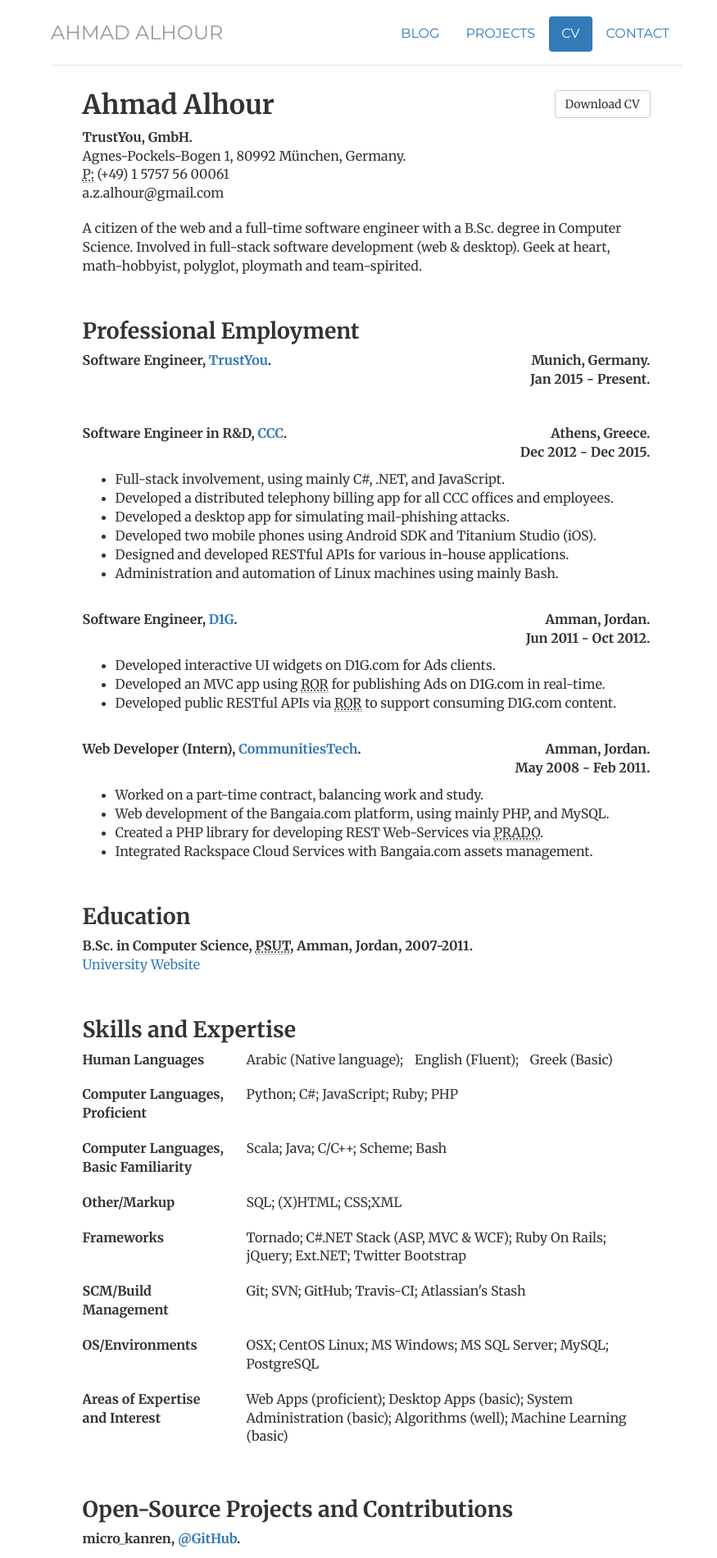
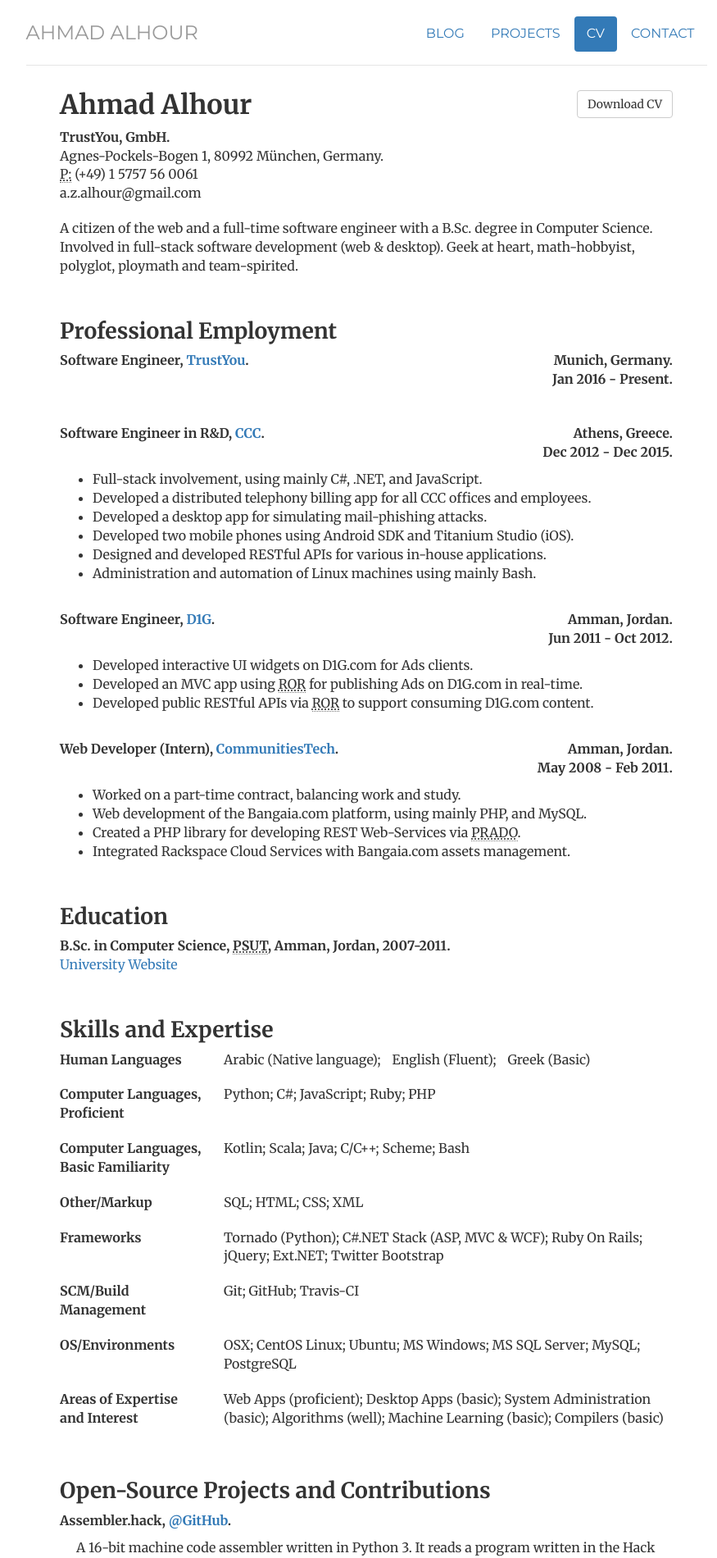
Before and after one commit to aalhour/aalhour.github.io, a Jekyll site: the page built from cv/index.html, in a window 1280 px wide. Shown: the top 1900 px of the page at 82% size, without its empty margins (193-1068 px from the left). Built offline with Jekyll 4.4.1, drawn with Linux system fonts in a browser that asks for light colours; some of the changed text lies outside the part shown.

Commit message:
Updated Projects. Updated CV. Widended all pages by 61 pixels.

```diff
--- a/_data/projects.yml
+++ b/_data/projects.yml
@@ -1,23 +1,29 @@
+- title: "Assembler.hack"
+  subtitle: ""
+  linktitle: "@GitHub"
+  link: "https://github.com/aalhour/Assembler.hack"
+  description: "A 16-bit machine code assembler written in Python 3. It reads a program written in the Hack Assembly Language (*.asm text file), assembles it to a 16-bit binary machine code program, written in the Hack Machine Language, and then saves the assembled machine code program to a new file (*.hack text file). This project was implemented as part of building a complete 16-bit computer through the <b>nand2tetris</b> project."
+
 - title: "micro_kanren"
   subtitle: ""
   linktitle: "@GitHub"
   link: "https://github.com/aalhour/micro_kanren"
-  description: "An object-oriented microKanren implementation in Python 3."
+  description: "microKanren (and miniKanren) refer to a family of embedded Domain Specific Languages for Relational-Declarative Logic programming. This is an object-oriented implementation of microKanren using Python 3 as the host language."
 
 - title: "C# Algorithms"
   subtitle: ""
   linktitle: "@GitHub"
   link: "https://github.com/aalhour/c-sharp-algorithms"
-  description: "A class-library project of standard Data Structures and Algorithms implementations, written in C#."
+  description: "A C# plug-and-play class-library project of standard Data Structures and Algorithms implementations. Even though this project started for educational purposes, the implemented Data Structures and Algorithms are efficient, stable and tested."
 
 - title: "C# ORM"
   subtitle: "co-creator"
   linktitle: "@GitHub"
   link: "https://github.com/rnd-projects/orm"
-  description: "A lightweight object-relational mapper, written in C#. Supports processing table-relations, and SQL queries construction."
+  description: "Lightweight object-relational mapper, written in C# as a class-library project. Capable of processing database table's relations and generating SQL queries."
 
 - title: "iBill"
   subtitle: "co-creator"
   linktitle: "@GitHub"
   link: "https://github.com/rnd-projects/ibill"
-  description: "A commercial, multi-featured, billing, invoicing and reporting app of various telephony infrastructures and providers (i.e. MS Lync and Asterisk), written in C# and ASP.NET."
+  description: "Commercial, multi-featured, billing, invoicing and reporting app of various telephony infrastructures and providers (i.e. MS Lync and Asterisk), written in C# and ASP.NET Web Forms."
--- a/css/jumbotron-narrow.css
+++ b/css/jumbotron-narrow.css
@@ -35,7 +35,7 @@
 /* Customize container */
 @media (min-width: 768px) {
   .container {
-    max-width: 800px;
+    max-width: 861px;
   }
 
   .dl-horizontal dd {
--- a/cv/index.html
+++ b/cv/index.html
@@ -16,7 +16,7 @@
 		<address>
 			<span itemprop="affiliation"><strong>TrustYou, GmbH.</strong><br></span>
 			Agnes-Pockels-Bogen 1, 80992 München, Germany.<br/>
-			<abbr title="Phone">P:</abbr> (+49) 1 5757 56 00061<br>
+			<abbr title="Phone">P:</abbr> (+49) 1 5757 56 0061<br>
 			<span class="obfuscate">moc.liamg@ruohla.z.a</span>
 		</address>
 	</div>
@@ -34,7 +34,7 @@
 			<span>Software Engineer, <a href="http://www.trustyou.com">TrustYou</a>.</span>
 			<span class='pull-right'>Munich, Germany.</span>
 			<br />
-			<span class='pull-right'>Jan 2015 - Present.</span>
+			<span class='pull-right'>Jan 2016 - Present.</span>
 		</strong>
 	</p>
 	<br />
@@ -124,32 +124,32 @@
 
 	<dl class="dl-horizontal">
 		<dt>Computer Languages,<br />Basic Familiarity</dt>
-		<dd>Scala; Java; C/C++; Scheme; Bash</dd>
+		<dd>Kotlin; Scala; Java; C/C++; Scheme; Bash</dd>
 	</dl>
 
 	<dl class="dl-horizontal">
 		<dt>Other/Markup</dt>
-		<dd>SQL; (X)HTML; CSS;XML</dd>
+		<dd>SQL; HTML; CSS; XML</dd>
 	</dl>
 
 	<dl class="dl-horizontal">
 		<dt>Frameworks</dt>
-		<dd>Tornado; C#.NET Stack (ASP, MVC &amp; WCF); Ruby On Rails; jQuery; Ext.NET; Twitter Bootstrap</dd>
+		<dd>Tornado (Python); C#.NET Stack (ASP, MVC &amp; WCF); Ruby On Rails; jQuery; Ext.NET; Twitter Bootstrap</dd>
 	</dl>
 
 	<dl class="dl-horizontal">
 		<dt class="text-left">SCM/Build<br/>Management</dt>
-		<dd>Git; SVN; GitHub; Travis-CI; Atlassian's Stash</dd>
+		<dd>Git; GitHub; Travis-CI</dd>
 	</dl>
 
 	<dl class="dl-horizontal">
 		<dt>OS/Environments</dt>
-		<dd>OSX; CentOS Linux; MS Windows; MS SQL Server; MySQL; PostgreSQL</dd>
+		<dd>OSX; CentOS Linux; Ubuntu; MS Windows; MS SQL Server; MySQL; PostgreSQL</dd>
 	</dl>
 
 	<dl class="dl-horizontal">
 		<dt>Areas of Expertise<br/>and Interest</dt>
-		<dd>Web Apps (proficient); Desktop Apps (basic); System Administration (basic); Algorithms (well); Machine Learning (basic)</dd>
+		<dd>Web Apps (proficient); Desktop Apps (basic); System Administration (basic); Algorithms (well); Machine Learning (basic); Compilers (basic)</dd>
 	</dl>
 
 	<br />
```
Also changed, not shown: 1 other file.
